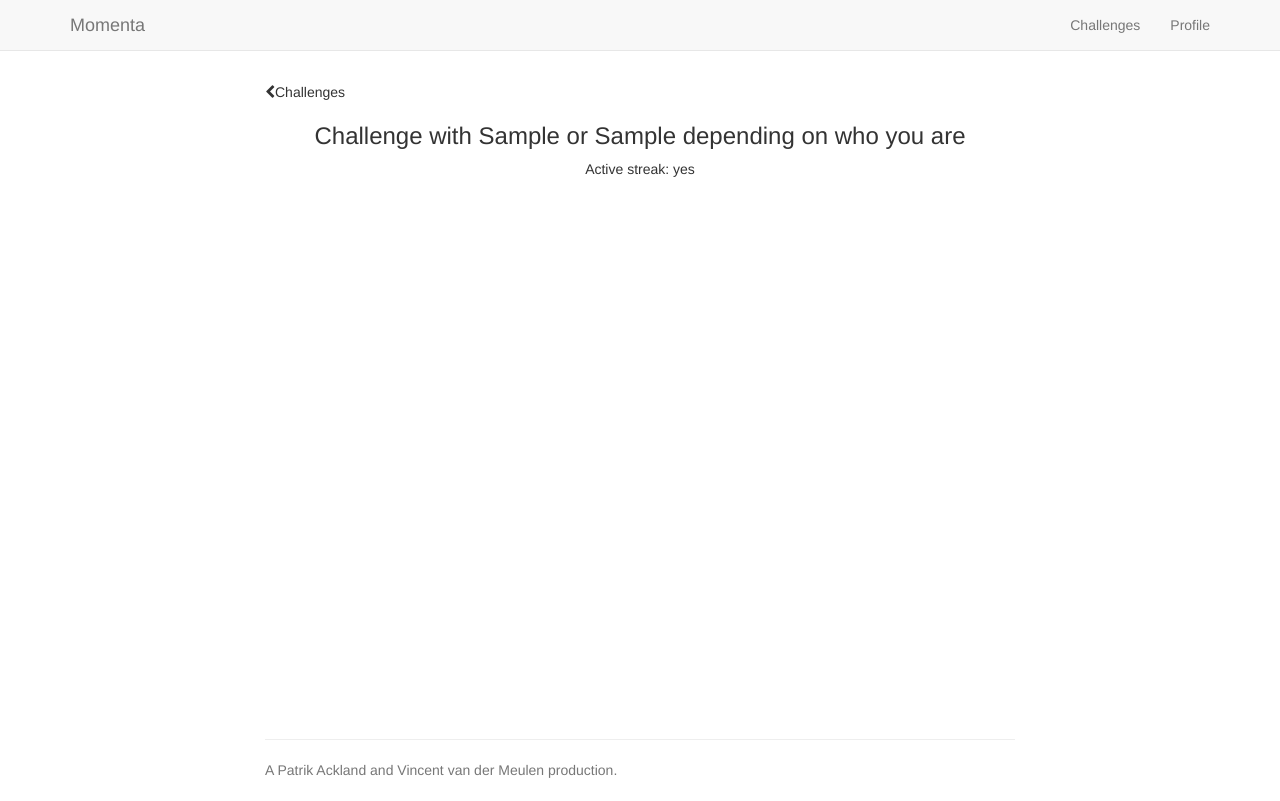
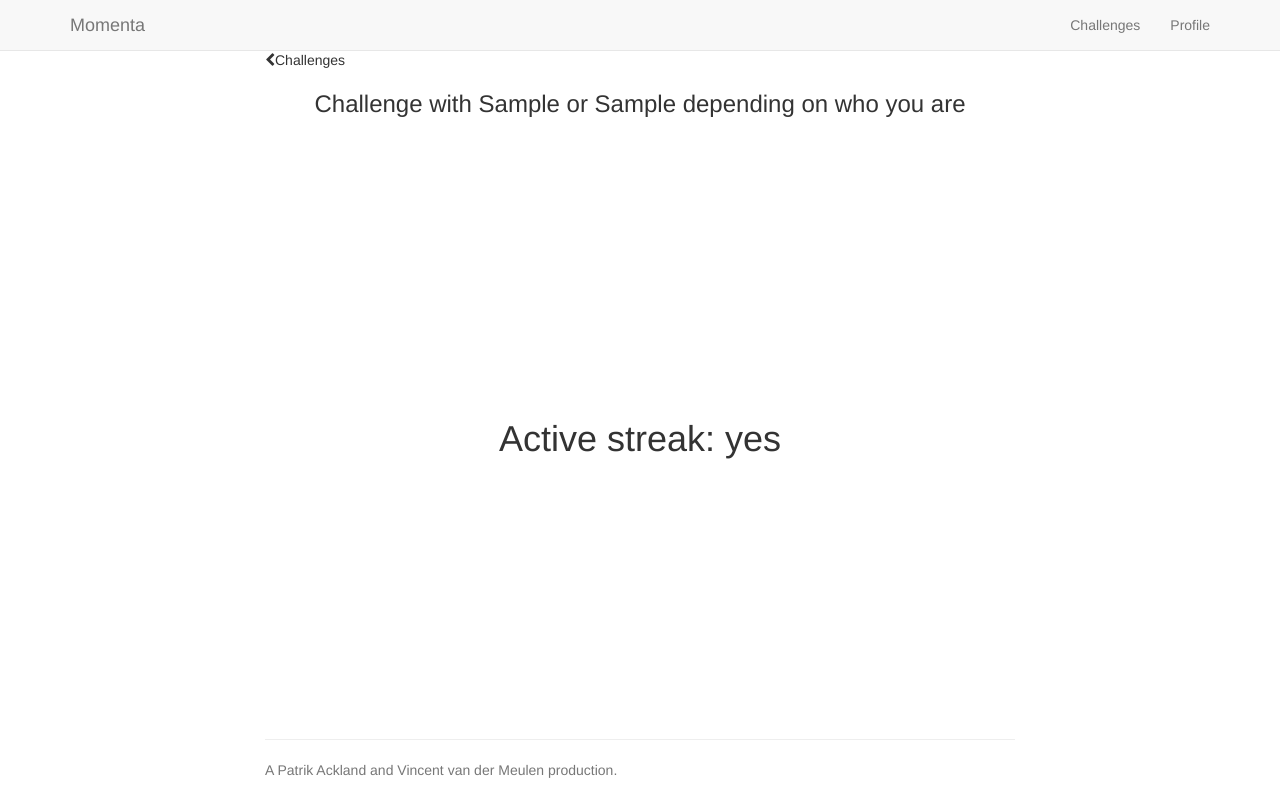
Before and after one commit to vincentmvdm/momenta, a Flask app: page /challenge/1 in a window 1280 px wide. Run offline with Flask 2, Linux system fonts and the light colour scheme; tables that the repository leaves empty hold one stand-in row (values such as "Sample post"); a database or web service that is not in the repository returns one stand-in record (values such as "Sample title"); data that the repository does not hold is empty; some libraries are stand-ins or nearby versions.

Commit message:
The brick walls are there for a reason.

```diff
--- a/static/css/style.min.css
+++ b/static/css/style.min.css
@@ -1 +1 @@
-html{position:relative;min-height:100%}body{padding-top:50px;margin-bottom:61px;background-color:#FFF;line-height:1.5}.footer{position:absolute;bottom:0;width:100%;height:61px}.flex-wrapper{height:calc(100vh - 50px - 61px);display:-webkit-box;display:-webkit-flex;display:-ms-flexbox;display:flex;-webkit-box-align:center;-webkit-align-items:center;-ms-flex-align:center;align-items:center;-webkit-box-pack:center;-webkit-justify-content:center;-ms-flex-pack:center;justify-content:center}.img-rounded.img-profile{width:150px;height:150px}.page-content{padding-top:32px;padding-bottom:32px}.btn-primary{border:0px}hr{margin-top:0px;margin-bottom:0px}.container .text-muted{margin:20px 0}.table{border:1px solid #ddd}a{color:#333}a:hover{color:#009FE8;text-decoration:none}
+html{position:relative;min-height:100%}body{padding-top:50px;margin-bottom:61px;background-color:#FFF;line-height:1.5}.footer{position:absolute;bottom:0;width:100%;height:61px}.flex-wrapper{height:calc(100vh - 50px - 61px);display:-webkit-box;display:-webkit-flex;display:-ms-flexbox;display:flex;-webkit-box-align:center;-webkit-align-items:center;-ms-flex-align:center;align-items:center;-webkit-box-pack:center;-webkit-justify-content:center;-ms-flex-pack:center;justify-content:center}.img-rounded.img-profile{width:150px;height:150px}.page-content{padding-top:32px;padding-bottom:32px}.btn-primary{border:0px}hr{margin-top:0px;margin-bottom:0px}.container .text-muted{margin:20px 0}.table{border:1px solid #ddd}a{color:#333}a:hover{color:#009FE8;text-decoration:none}.flex-wrapper-challenge{height:calc(100vh - 50px - 61px - 77px);display:-webkit-box;display:-webkit-flex;display:-ms-flexbox;display:flex;-webkit-box-align:center;-webkit-align-items:center;-ms-flex-align:center;align-items:center;-webkit-box-pack:center;-webkit-justify-content:center;-ms-flex-pack:center;justify-content:center}
--- a/static/scss/style.scss
+++ b/static/scss/style.scss
@@ -80,3 +80,19 @@ a:hover {
   color: $blue;
   text-decoration: none;
 }
+
+.flex-wrapper-challenge {
+  height: calc(100vh - #{$navbar-height} - #{$footer-height} - 77px);
+  display: -webkit-box;
+  display: -webkit-flex;
+  display: -ms-flexbox;
+  display: flex;
+  -webkit-box-align: center;
+  -webkit-align-items: center;
+  -ms-flex-align: center;
+          align-items: center;
+  -webkit-box-pack: center;
+  -webkit-justify-content: center;
+  -ms-flex-pack: center;
+          justify-content: center;
+}
--- a/templates/challenge.html
+++ b/templates/challenge.html
@@ -14,11 +14,19 @@
 {% endblock %}
 {% block content %}
 <div class="container">
-  <div class="row page-content">
+  <div class="row">
     <div class="col-xs-12 col-md-8 col-md-offset-2">
       <a href="/challenges"><i class="fa fa-chevron-left text-center"></i>Challenges</a>
       <h3 class="text-center">Challenge with {{data['user1']}} or {{data['user2']}} depending on who you are</h3>
-      <p class="text-center">Active streak: {{data['is_streak']}}</span>
+    </div>
+  </div>
+</div>
+<div class="flex-wrapper-challenge">
+  <div class="container">
+    <div class="row page-content">
+      <div class="col-xs-12 col-md-8 col-md-offset-2">
+        <h1 class="text-center">Active streak: {{data['is_streak']}}</span>
+      </div>
     </div>
   </div>
 </div>
```
